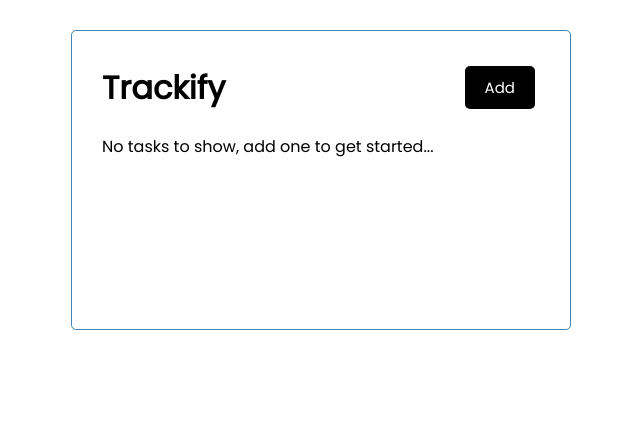
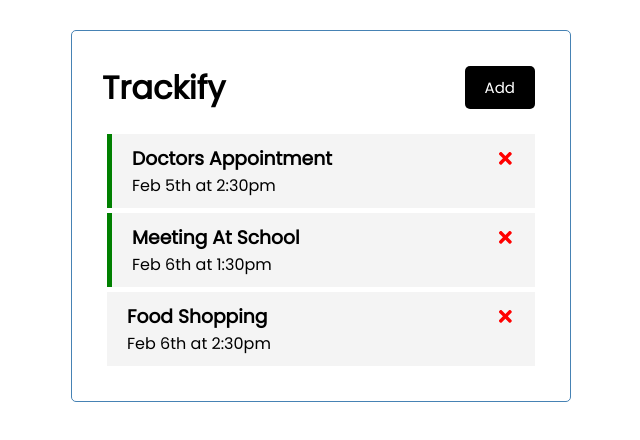
Before and after one commit to ovandenbosch/Trackify, a React (Create React App) app: page / in a window 1280 px wide. Shown: the top 440 px of the page, without its empty margins (319-959 px from the left). Built offline with nearby package versions, Linux system fonts and the light colour scheme; data requests are answered from the project's data file.

Commit message:
Get task from server

```diff
--- a/src/App.js
+++ b/src/App.js
@@ -1,4 +1,4 @@
-import { useState } from "react";
+import { useState, useEffect } from "react";
 import Header from "./components/Header";
 import Tasks from "./components/Tasks";
 import AddTask from "./components/AddTask";
@@ -6,6 +6,23 @@
 function App() {
   const [showAddTask, setShowAddTask] = useState(false);
   const [tasks, setTasks] = useState([]);
+
+  useEffect(() => {
+    const getTasks = async () => {
+      const tasksFromServer =  await fetchTasks()
+      setTasks(tasksFromServer)
+    }
+
+    getTasks();
+  }, []);
+
+  // Fetch Tasks
+  const fetchTasks = async () => {
+    const res = await fetch("http://localhost:5000/tasks");
+    const data = await res.json();
+
+    return data;
+  };
 
   // Add task
   const addTask = (task) => {
```
